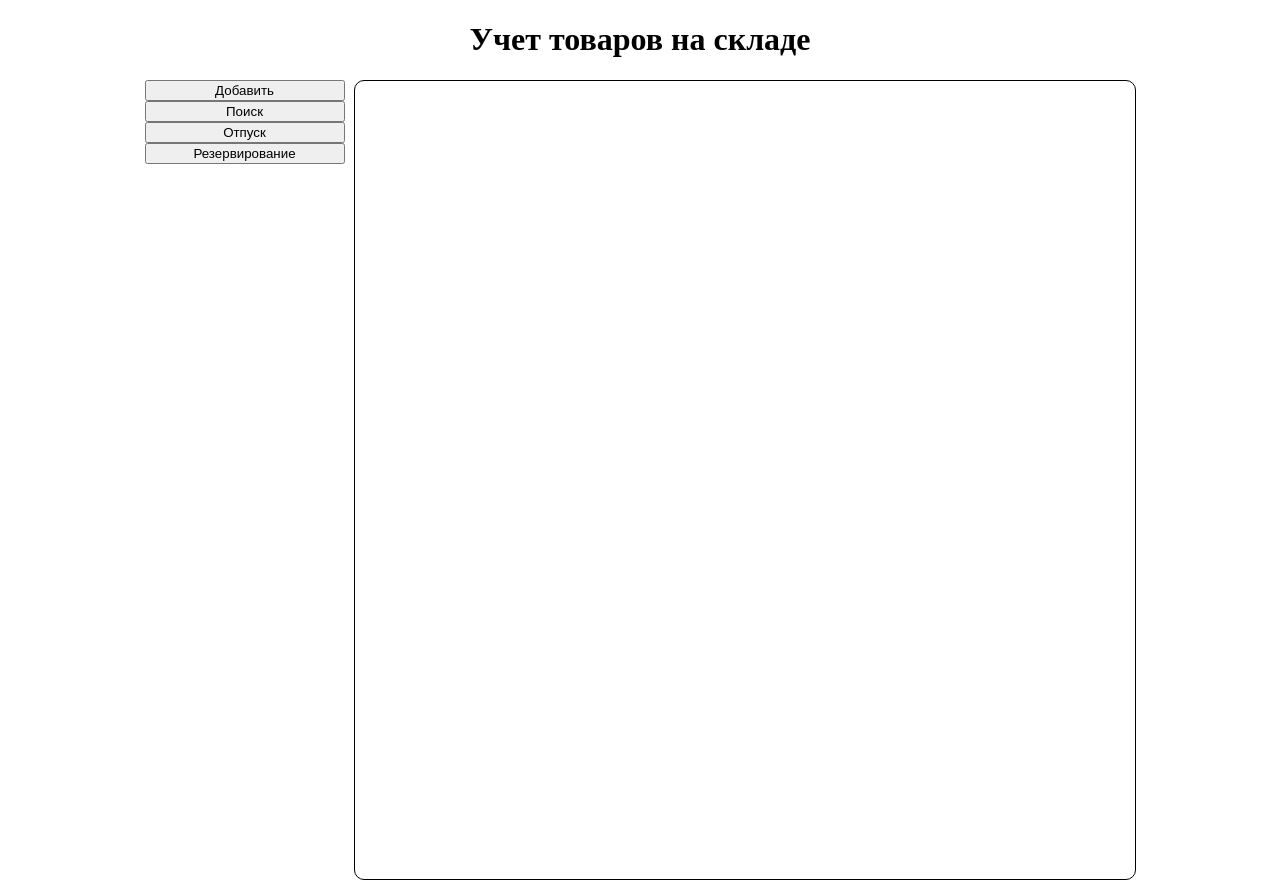
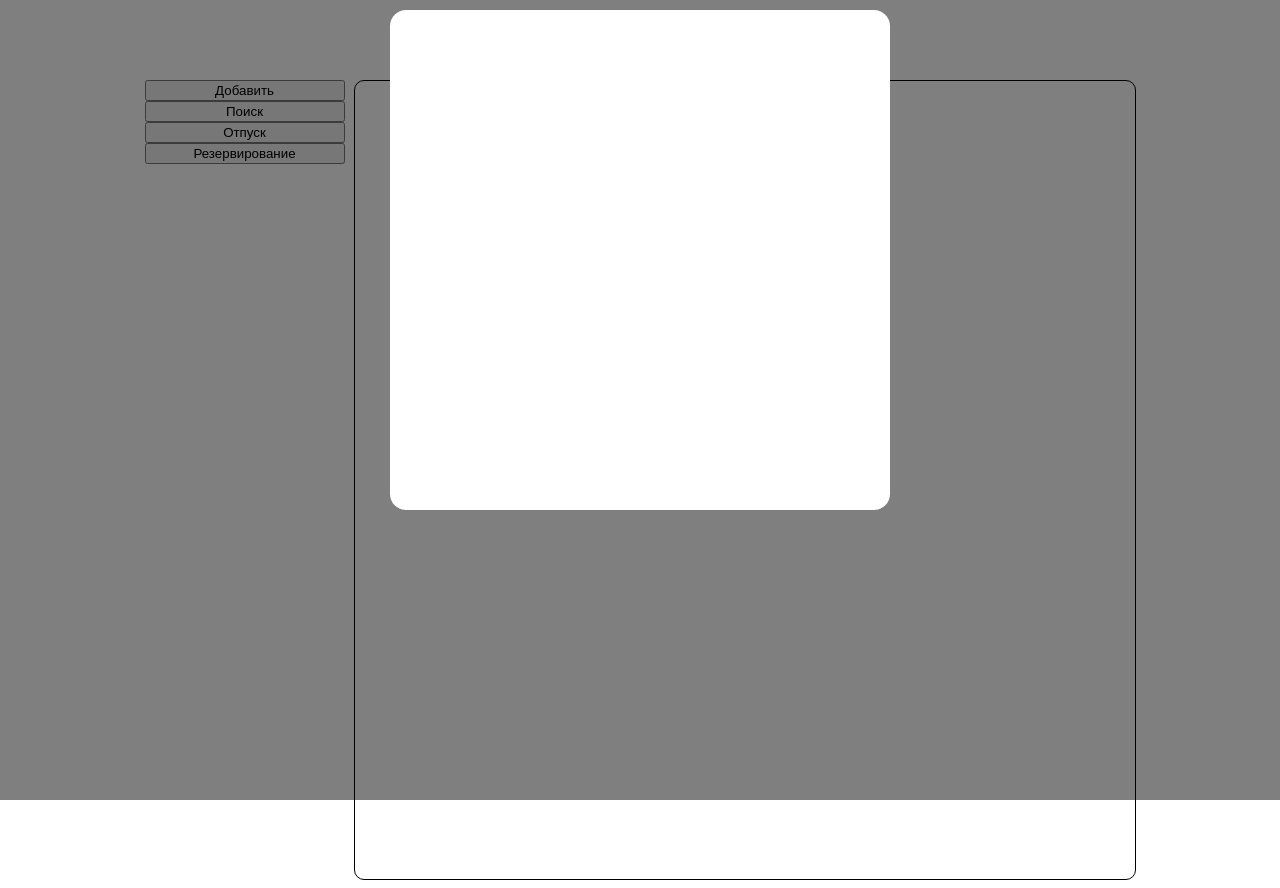
Before and after one commit to artem-leonov-1989/homeworkJS, a plain HTML site: page index.html in a window 1280 px wide. Both pictures are taken after a click on the button "Добавить". Drawn offline with Linux system fonts and the light colour scheme.

Commit message:
Первый этап разработки модально окна.

```diff
--- a/app.js
+++ b/app.js
@@ -0,0 +1,4 @@
+function showModalWindow () {
+    let modalWindow = document.getElementsByClassName('modal')[0];
+    modalWindow.style.display = 'block';
+}
--- a/index.html
+++ b/index.html
@@ -1,5 +1,5 @@
 <!doctype html>
-<html lang="en">
+<html lang="ru">
 <head>
     <meta charset="UTF-8">
     <meta name="viewport"
@@ -12,13 +12,18 @@
 <div class="text-centre"><h1>Учет товаров на складе</h1></div>
 <div class="flex content">
     <div class="flex flex-column leftPanel">
-        <button type="button" class="leftPanelButton">Добавить</button>
+        <button type="button" class="leftPanelButton" onclick="showModalWindow()">Добавить</button>
         <button type="button" class="leftPanelButton">Поиск</button>
         <button type="button" class="leftPanelButton">Отпуск</button>
         <button type="button" class="leftPanelButton">Резервирование</button>
     </div>
     <div class="flex flex-column partsList border"></div>
 </div>
+<div class="modal">
+    <div class="modalWindow">
+
+    </div>
+</div>
 <script src="app.js"></script>
 </body>
 </html>
--- a/style.css
+++ b/style.css
@@ -32,3 +32,26 @@
 .text-centre {
     text-align: center;
 }
+
+.modal {
+    z-index: 100;
+    background: rgba(0,0,0,0.5);
+    position: fixed;
+    top: 0;
+    right: 0;
+    bottom: 0;
+    left: 0;
+    opacity: 1;
+    display: none;
+}
+
+.modalWindow {
+    width: 500px;
+    height: 500px;
+    position: relative;
+    margin-top: 10px;
+    background-color: white;
+    border-radius: 16px;
+    margin-right: auto;
+    margin-left: auto;
+}
```
